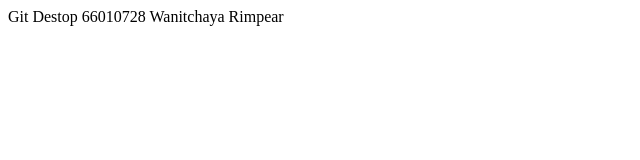
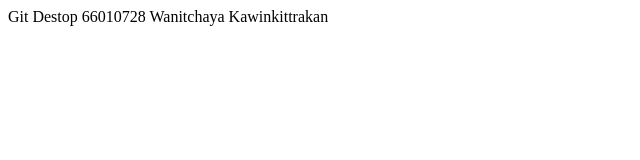
Before and after one commit to linlinkw/git101, a plain HTML site: page index.html in a window 1280 px wide. Shown: the full height of the page, 0-640 px from the left. Drawn offline with Linux system fonts and the light colour scheme.

Commit message:
Update index.html

```diff
--- a/index.html
+++ b/index.html
@@ -6,6 +6,6 @@
     <title>Document</title>
 </head>
 <body>
-    Git Destop 66010728 Wanitchaya Rimpear
+    Git Destop 66010728 Wanitchaya Kawinkittrakan
 </body>
 </html>
```
